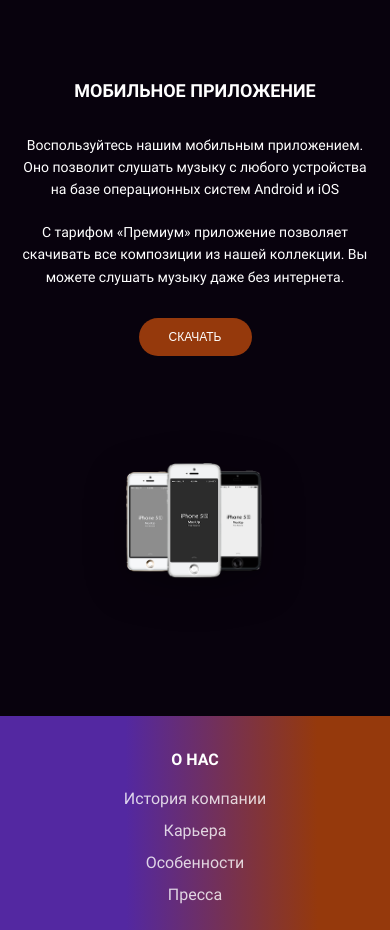
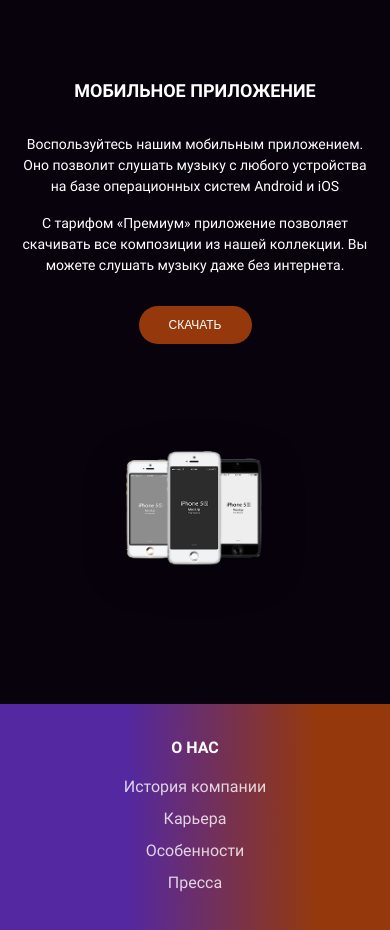
Before and after one commit to asuzdaltcev/layout-designer-project-56, a website: page src/index.html in a window 390 px wide. Shown: the part 4120-5050 px from the top of the page. Drawn offline with Linux system fonts and the light colour scheme.

Commit message:
Обновление стилей в app.css и mobile-app.scss: удаление выравнивания по центру, изменение line-height и уменьшение нижнего отступа для улучшения визуального восприятия и адаптивности.

```diff
--- a/src/scss/mobile-app.scss
+++ b/src/scss/mobile-app.scss
@@ -16,7 +16,6 @@
 
 .mobile-app-content {
   display: flex;
-  align-items: center;
   gap: 60px;
 }
 
@@ -25,9 +24,9 @@
 
   p {
     font-size: 16px;
-    line-height: 1.6;
+    line-height: 1.5;
     color: $color-white;
-    margin-bottom: 20px;
+    margin-bottom: 16px;
 
     &:last-of-type {
       margin-bottom: 30px;
```
Also changed, not shown: src/css/app.css, 1 other file.
